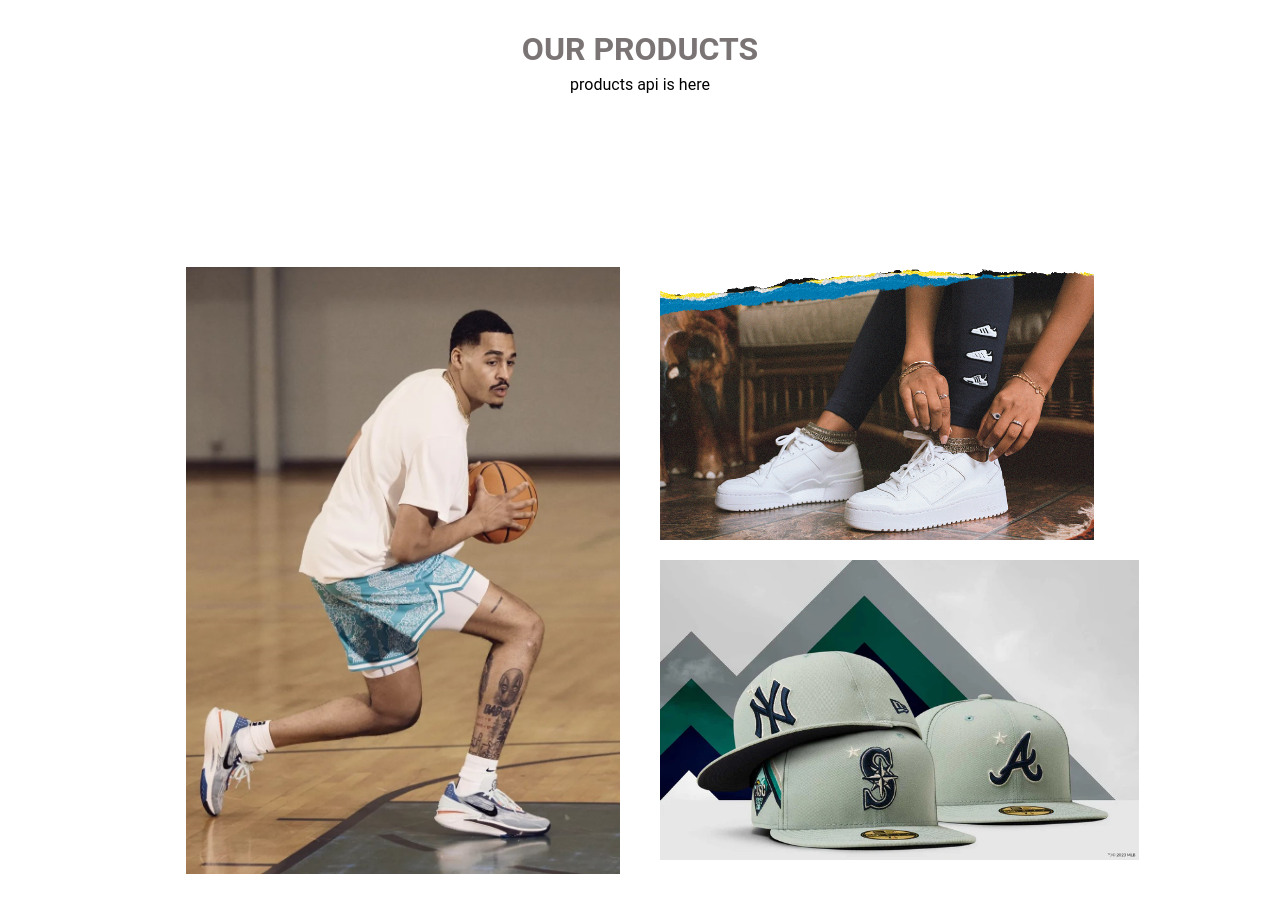
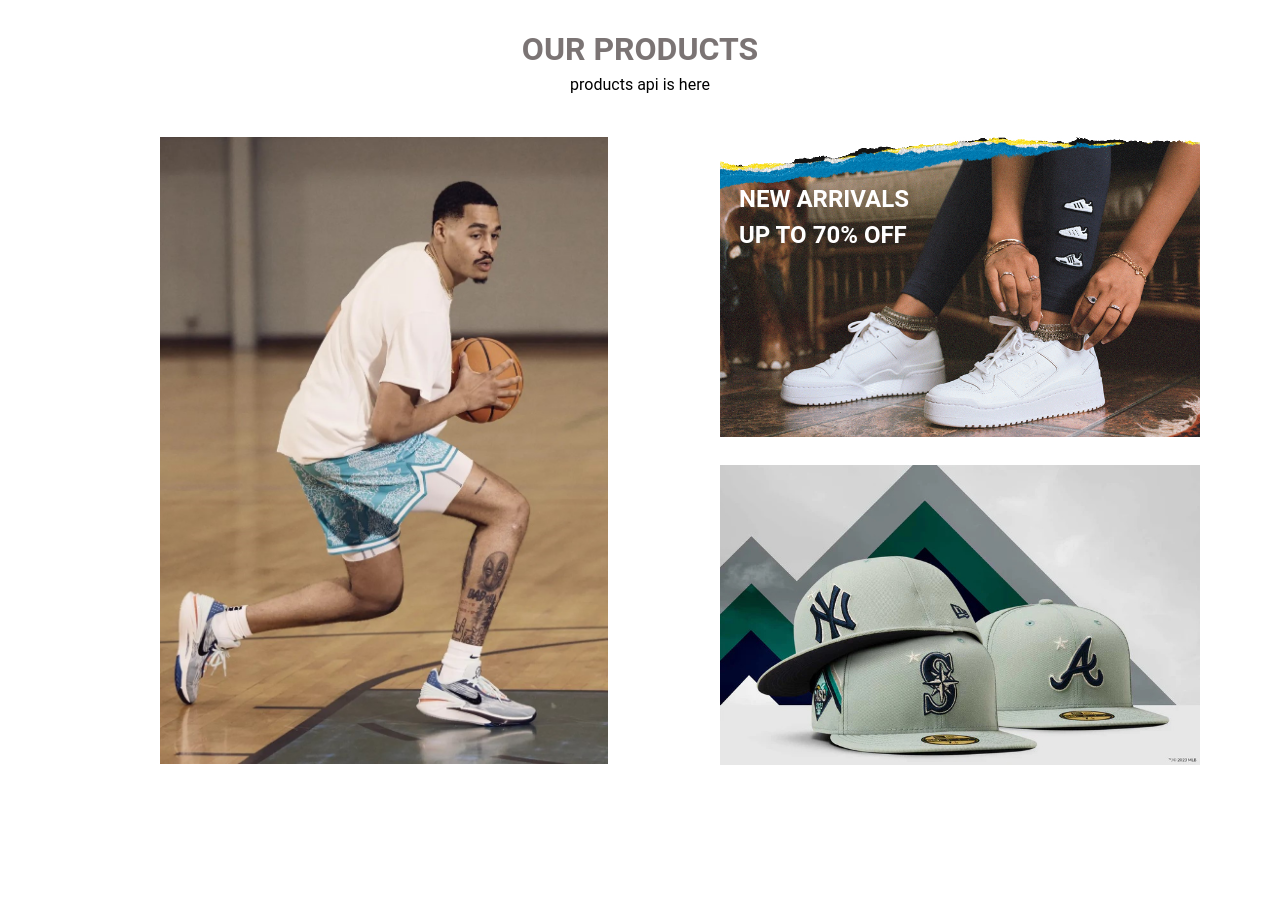
Before and after one commit to RyanMdg/capstone-project, a Next.js app in the folder Front-end/clientside/: page / in a window 1280 px wide. Shown: the part 1140-2053 px from the top of the page. After the commit the page ends 1945 px from the top, so only its background shows below. Built offline with nearby package versions, Linux system fonts and the light colour scheme.

Commit message:
fixing thirdsec

```diff
--- a/Front-end/clientside/src/app/components/thirdsec.js
+++ b/Front-end/clientside/src/app/components/thirdsec.js
@@ -1,15 +1,31 @@
 const thirdsec = () => {
   return (
-    <div className=" screen2:relative grid md:grid-cols-2 screen2:w-[250%] my-10 gap-10 max-w-7xl mx-auto">
-      <div className="flex items-center screen2:justify-center justify-end">
-        <img className=" h-[70%] " src="/grid-1.jpg" alt="" />
+    <div className=" max-w-[80rem] screen2:w-[250%] my-10 mx-auto grid screen2:gap-4 md:grid-cols-2">
+      <div className=" mx-auto screen2:ms-[8rem] ms-[10rem] w-[70%] overflow-hidden">
+        <img
+          src="/grid-1.jpg"
+          className=" hover:scale-110 hover:brightness-75 duration-500"
+          alt=""
+        />
       </div>
-      <div className=" screen2:absolute left-[7rem] top-[70rem]  flex items-start screen2:items-center flex-col justify-center gap-5">
-        <div className="flex items-end screen2:justify-center screen2:w-[70%]">
-          <img className=" h-[70%]  " src="/grid-2.jpg" alt="" />
+      <div className="flex items-center flex-col gap-7">
+        <div className="relative w-[75%] overflow-hidden">
+          <img
+            src="/grid-2.jpg"
+            className="hover:scale-110 inset-0 transition-transform hover:brightness-75 duration-500"
+            alt=""
+          />
+
+          <span className="absolute z-50 top-[5rem] left-[6.5rem] transform -translate-x-1/2 -translate-y-1/2 text-white uppercase font-bold p-2 text-[1.5rem]">
+            New arrivals <br /> up to 70% off
+          </span>
         </div>
-        <div className="flex screen2:w-[70%] screen2:justify-center">
-          <img className="mb-10 h-[70%] " src="/grid-3.jpg" alt="" />
+        <div className="w-[75%] overflow-hidden">
+          <img
+            src="/grid-3.jpg"
+            className="hover:scale-110 hover:brightness-75 duration-500"
+            alt=""
+          />
         </div>
       </div>
     </div>
```
